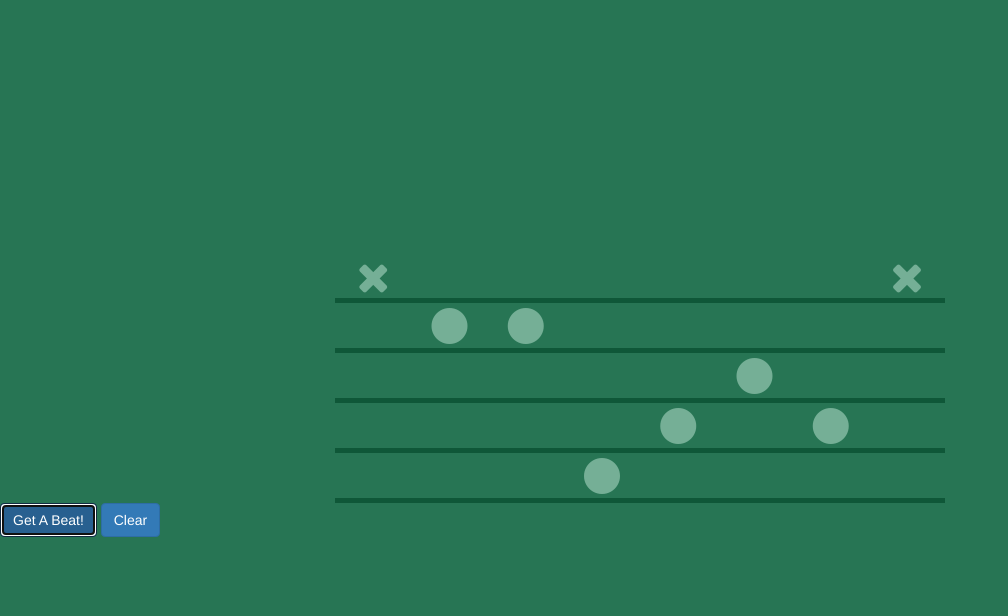
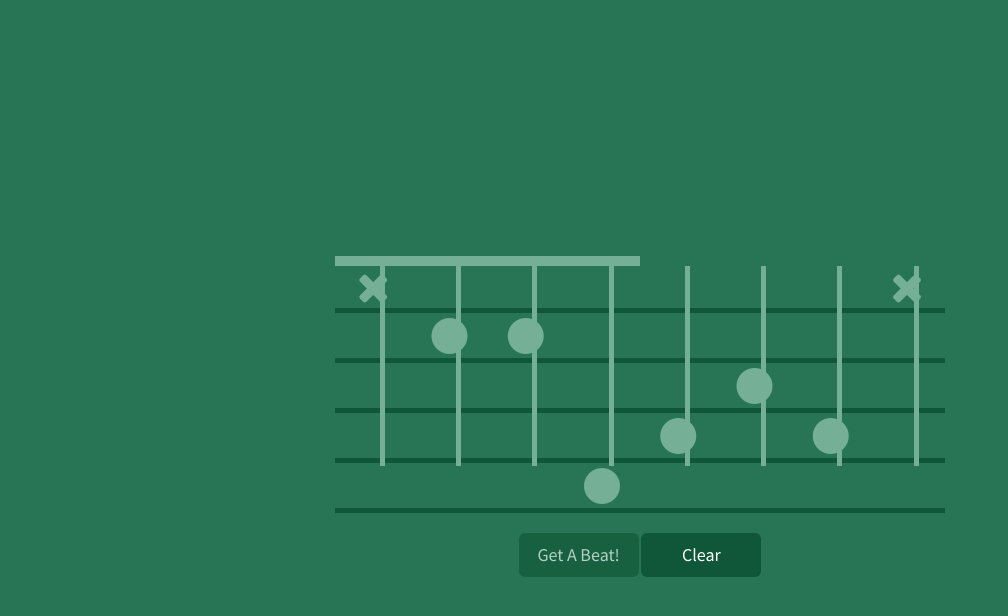
Before and after one commit to TheCodingCarlson/linear-drumbeats, a website: page public/index.html in a window 1280 px wide. Both pictures are taken after a click on the button "Get A Beat!". Shown: the whole page, without its empty margins (0-1008 px from the left). Drawn offline with nearby package versions, Linux system fonts and the light colour scheme.

Commit message:
adding more styles and note stems

```diff
--- a/gulpfile.js
+++ b/gulpfile.js
@@ -7,4 +7,8 @@ gulp.task('sass', function() {
 	.pipe(gulp.dest('public/app/css'));
 });
 
-gulp.task('default', ['sass']);
+gulp.task('watch', function() {
+	gulp.watch('public/app/scss/**/*.scss', ['sass']);
+});
+
+gulp.task('default', ['sass', 'watch']);
--- a/public/app/js/app.js
+++ b/public/app/js/app.js
@@ -1,7 +1,9 @@
 var app = angular.module('DrummingApp', ['ui.bootstrap']);
 
 app.controller('MainCtrl', ['$scope', function($scope) {
+	$scope.pushedClear = true;
 
+	//Functions to create random beat
 	var getRandomNumber = function() {
 		return Math.ceil(Math.random() * 5);
 	};
@@ -12,28 +14,34 @@ app.controller('MainCtrl', ['$scope', function($scope) {
 		for(var i = 0; i < 8; i++) {
 			arr.push([i + 1, getRandomNumber()]);
 		}
-		console.log(arr);
 		return arr;
 	};
 
-	var compare = function(tableRow, arr) {
+	var compare = function(elements, arr) {
 
-		$(tableRow).each(function(index) {
-
+		$(elements).each(function() {
 			for(var i = 0; i < arr.length; i++) {
 				var tableDataVal = $(this).data('gridId').toString();
 				var arrVal = arr[i].toString();
-
 				if(tableDataVal === arrVal) {
-					$(this).css('visibility', 'visible');
+					$(this).animate({ opacity: 1 }, 500);
 				}
 			}
 		});
 	}
 
 	$scope.getRandomBeat = function() {
-
 		compare('.fa', getRandomArray());
+		$scope.pushedCreate = true;
+		$scope.pushedClear = false;
 
 	};
+
+	$scope.clear = function() {
+		$('.fa').each(function() {
+			$(this).animate({ opacity: 0 }, 500);
+		});
+		$scope.pushedCreate = false;
+		$scope.pushedClear = true;
+	};
 }]);
--- a/public/app/scss/styles.scss
+++ b/public/app/scss/styles.scss
@@ -1,7 +1,12 @@
-$primary-color: #277554;
+$background-color: #277554;
+$primary-color: #0F5738;
+$secondary-color: #75AF96;
+$accent-color-1: #499273;
+$primary-font: 'Source Sans Pro', sans-serif;
 
 body {
-	background-color: $primary-color;
+	background-color: $background-color;
+	font-family: $primary-font;
 }
 
 table {
@@ -12,19 +17,69 @@ td {
 	text-align: center;
 }
 
+.btns {
+	text-align: center;
+	margin-top: 20px;
+}
+
+.btn {
+	background-color: $primary-color;
+	width: 120px;
+	border: none;
+	&:hover {
+		background-color: $accent-color-1;
+	}
+	&:active:focus {
+		background-color: $primary-color;
+	}
+}
+
+.btn-primary.disabled.focus, .btn-primary.disabled:focus, .btn-primary.disabled:hover, .btn-primary[disabled].focus, .btn-primary[disabled]:focus, .btn-primary[disabled]:hover, fieldset[disabled] .btn-primary.focus, fieldset[disabled] .btn-primary:focus, fieldset[disabled] .btn-primary:hover {
+	background-color: #499273;
+	border: none;
+}
+
+
 .staff {
 	margin-top: 20%;
 }
 
 .bar {
-	border-top: 5px solid #0F5738;
+	border-top: 5px solid $primary-color;
 	height: 50px;
 	&:last-child:not(:only-child) {
-		border-bottom: 5px solid #0F5738;
+		border-bottom: 5px solid $primary-color;
 	}
 }
 
 .fa {
-	color: #75AF96;
-	visibility: hidden;
+	color: $secondary-color;
+	opacity: 0;
 }
+
+.note-lines {
+	border-top: 5px solid $secondary-color;
+	width: 50%;
+}
+.note-line {
+	border-right: 5px solid $secondary-color;
+	position: absolute;
+	height: 200px;
+	z-index: 2;
+	padding-left: 7%;
+}
+
+// .note-lines {
+// 	margin-top: 20px;
+// 	height: 200px;
+// 	position: relative;
+// 	top: 200px;
+// 	right: 28px;
+// 	z-index: 2;
+
+// 	.section {
+// 		border-right: 5px solid $secondary-color;
+// 		margin: 0 auto;
+// 		height: 50%;
+// 	}
+// }
--- a/public/index.html
+++ b/public/index.html
@@ -13,6 +13,8 @@
 
     <!-- Font Awesome CSS -->
     <link rel="stylesheet" href="http://cdnjs.cloudflare.com/ajax/libs/font-awesome/4.4.0/css/font-awesome.min.css">
+
+    <link href="https://fonts.googleapis.com/css?family=Source+Sans+Pro" rel="stylesheet">
 
     <!-- Custom CSS -->
   	<link rel="stylesheet" type="text/css" href="app/css/styles.css">
@@ -31,16 +33,42 @@
 <body>
 	<div class="container-fluid" ng-controller="MainCtrl">
 
-		<div class="row">
-
-		</div>
+		<!-- <div class="row note-lines">
+			<div class="col-sm-3"></div>
+			<div class="col-sm-1 section"></div>
+			<div class="col-sm-1 section"></div>
+			<div class="col-sm-1 section"></div>
+			<div class="col-sm-1 section"></div>
+			<div class="col-sm-1 section"></div>
+			<div class="col-sm-1 section"></div>
+			<div class="col-sm-3"></div>
+		</div> -->
 
 		<div class="row">
 			<div class="col-md-6 col-md-offset-3 staff">
 				<table>
+
+					<tr>
+						<div class="note-lines">
+							<th><div class="note-line"></div></th>
+							<th><div class="note-line"></div></th>
+							<th><div class="note-line"></div></th>
+							<th><div class="note-line"></div></th>
+						</div>
+
+						<div class="note-lines">
+							<th><div class="note-line"></div></th>
+							<th><div class="note-line"></div></th>
+							<th><div class="note-line"></div></th>
+							<th><div class="note-line"></div></th>
+						</div>
+					</tr>
+
+
 					<!-- Hi Hat Row -->
 					<tr class="hi-hat">
-						<td><div class="note-line"><i class="fa fa-times fa-3x" aria-hidden="true" data-grid-id="[1,1]"></i></div></td>
+
+						<td><i class="fa fa-times fa-3x" aria-hidden="true" data-grid-id="[1,1]"></i></td>
 
 						<td><i class="fa fa-times fa-3x" aria-hidden="true" data-grid-id="[2,1]"></i></td>
 
@@ -48,17 +76,22 @@
 
 						<td><i class="fa fa-times fa-3x" aria-hidden="true" data-grid-id="[4,1]"></i></td>
 
+
 						<td><i class="fa fa-times fa-3x" aria-hidden="true" data-grid-id="[5,1]"></i></td>
+
 
 						<td><i class="fa fa-times fa-3x" aria-hidden="true" data-grid-id="[6,1]"></i></td>
 
+
 						<td><i class="fa fa-times fa-3x" aria-hidden="true" data-grid-id="[7,1]"></i></td>
+
 
 						<td><i class="fa fa-times fa-3x" aria-hidden="true" data-grid-id="[8,1]"></i></td>
 					</tr>
 
 					<!-- Hi Tom Row -->
 					<tr class="bar hi-tom">
+
 						<td><i class="fa fa-circle fa-3x" aria-hidden="true" data-grid-id="[1,2]"></i></td>
 
 						<td><i class="fa fa-circle fa-3x" aria-hidden="true" data-grid-id="[2,2]"></i></td>
@@ -78,6 +111,7 @@
 
 					<!-- Snare Drum Row -->
 					<tr class="bar snare-drum">
+
 						<td><i class="fa fa-circle fa-3x" aria-hidden="true" data-grid-id="[1,3]"></i></td>
 
 						<td><i class="fa fa-circle fa-3x" aria-hidden="true" data-grid-id="[2,3]"></i></td>
@@ -97,6 +131,7 @@
 
 					<!-- Low Tom Row -->
 					<tr class="bar low-tom">
+
 						<td><i class="fa fa-circle fa-3x" aria-hidden="true" data-grid-id="[1,4]"></i></td>
 
 						<td><i class="fa fa-circle fa-3x" aria-hidden="true" data-grid-id="[2,4]"></i></td>
@@ -116,6 +151,7 @@
 
 					<!-- Bass Drum Row -->
 					<tr class="bar bass-drum">
+
 						<td><i class="fa fa-circle fa-3x" aria-hidden="true" data-grid-id="[1,5]"></i></td>
 
 						<td><i class="fa fa-circle fa-3x" aria-hidden="true" data-grid-id="[2,5]"></i></td>
@@ -136,8 +172,13 @@
 			</div>
 		</div>
 		<div class="row">
-			<button type="button" class="btn btn-primary" ng-click="getRandomBeat()">Get A Beat!</button>
-			<button type="button" class="btn btn-primary" ng-click="clear()">Clear</button>
+			<div class="col-md-6 col-md-offset-3">
+				<div class="btns">
+				<button type="button" class="btn btn-primary btn-lg create" ng-click="getRandomBeat()" ng-disabled="pushedCreate">Get A Beat!</button>
+
+				<button type="button" class="btn btn-primary btn-lg clear" ng-click="clear()" ng-disabled="pushedClear">Clear</button>
+				</div>
+			</div>
 		</div>
 	</div>
 </body>
```
Also changed, not shown: public/app/css/styles.css.
